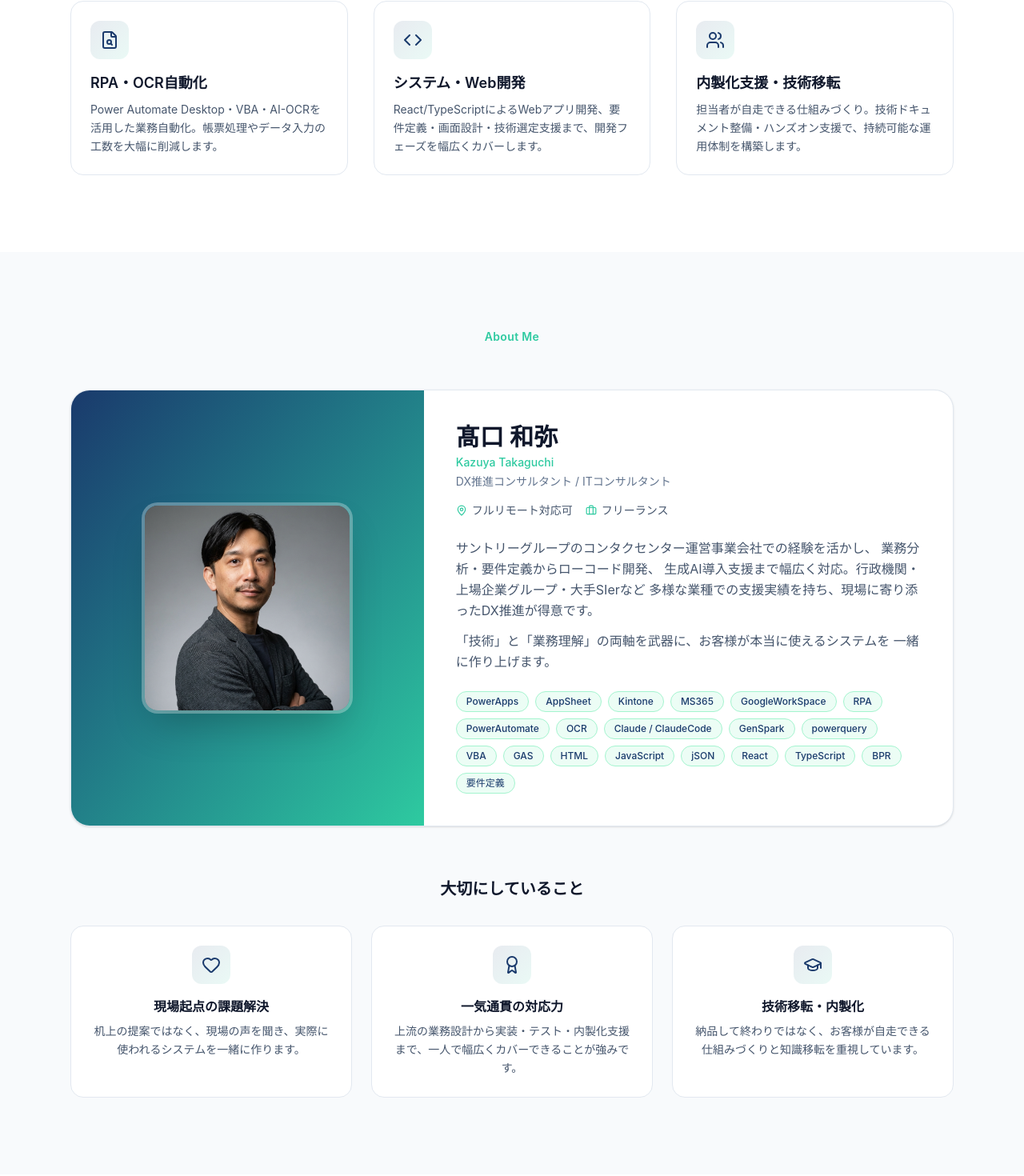
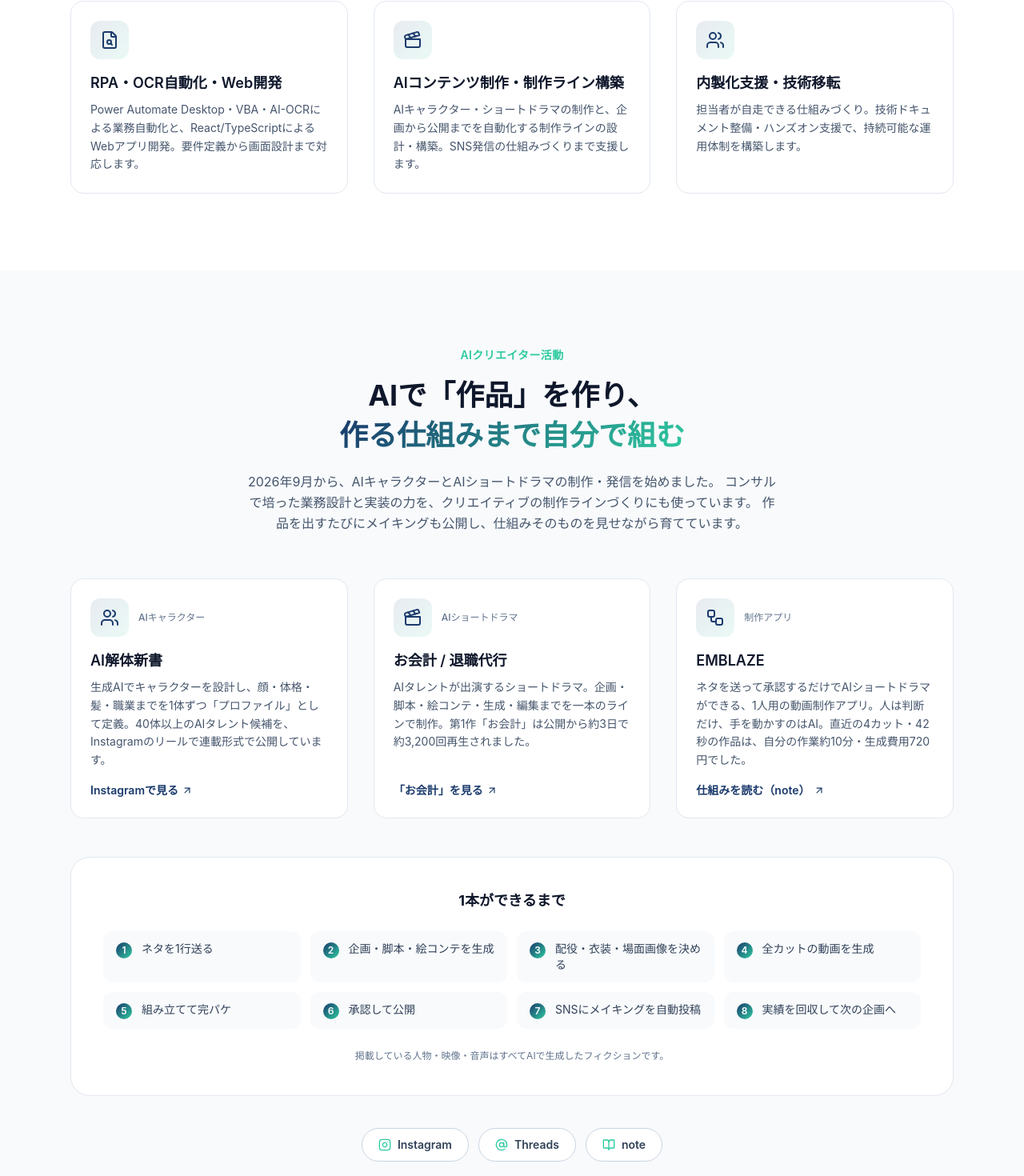
Before and after one commit to d-hack-takaguchi/portfolio, a Next.js app: page / in a window 1280 px wide. Shown: the part 1220-2690 px from the top of the page at 80% size. Built offline with nearby package versions, Linux system fonts and the light colour scheme.

Commit message:
ポートフォリオにAIクリエイター活動を追加し、プロフィール・サービス・技術スタックを刷新
Co-Authored-By: Claude Sonnet 5.5 <noreply@anthropic.com>
Claude-Session: https://claude.ai/code/session_011CEC2nH1ecn5z5dns7Jcq7

```diff
--- a/src/app/layout.tsx
+++ b/src/app/layout.tsx
@@ -2,9 +2,9 @@ import type { Metadata } from "next";
 import "./globals.css";
 
 export const metadata: Metadata = {
-  title: "DxHack | 髙口 和弥 - DX推進コンサルタント・ITコンサルタント",
+  title: "DxHack | 髙口 和弥 - DX推進コンサルタント / AIクリエイター",
   description:
-    "業務分析・要件定義からローコード開発・生成AI導入まで。構想から実装まで一気通貫でDXを推進するフリーランスコンサルタント。",
+    "業務分析・要件定義からローコード開発・生成AI導入まで、構想から実装まで一気通貫でDXを推進。AIキャラクター・AIショートドラマの制作と、制作ラインの構築にも取り組むフリーランスコンサルタント。",
   icons: {
     icon: "/icon.png",
     apple: "/apple-icon.png",
--- a/src/app/page.tsx
+++ b/src/app/page.tsx
@@ -1,6 +1,7 @@
 import Header from "@/components/Header";
 import Hero from "@/components/Hero";
 import Features from "@/components/Features";
+import AICreator from "@/components/AICreator";
 import About from "@/components/About";
 import CaseStudies from "@/components/CaseStudies";
 import TechStack from "@/components/TechStack";
@@ -14,6 +15,7 @@ export default function Home() {
       <main>
         <Hero />
         <Features />
+        <AICreator />
         <About />
         <CaseStudies />
         <TechStack />
--- /dev/null
+++ b/src/components/AICreator.tsx
@@ -0,0 +1,172 @@
+"use client";
+
+import { motion } from "framer-motion";
+import {
+  Clapperboard,
+  Users,
+  Workflow,
+  ArrowUpRight,
+  Instagram,
+  BookOpen,
+  AtSign,
+} from "lucide-react";
+
+const works = [
+  {
+    icon: Users,
+    label: "AIキャラクター",
+    title: "AI解体新書",
+    description:
+      "生成AIでキャラクターを設計し、顔・体格・髪・職業までを1体ずつ「プロファイル」として定義。40体以上のAIタレント候補を、Instagramのリールで連載形式で公開しています。",
+    href: "https://www.instagram.com/kazuya_dhack_ai",
+    cta: "Instagramで見る",
+  },
+  {
+    icon: Clapperboard,
+    label: "AIショートドラマ",
+    title: "お会計 / 退職代行",
+    description:
+      "AIタレントが出演するショートドラマ。企画・脚本・絵コンテ・生成・編集までを一本のラインで制作。第1作「お会計」は公開から約3日で約3,200回再生されました。",
+    href: "https://www.instagram.com/reel/DdvqzMDJ6GC/",
+    cta: "「お会計」を見る",
+  },
+  {
+    icon: Workflow,
+    label: "制作アプリ",
+    title: "EMBLAZE",
+    description:
+      "ネタを送って承認するだけでAIショートドラマができる、1人用の動画制作アプリ。人は判断だけ、手を動かすのはAI。直近の4カット・42秒の作品は、自分の作業約10分・生成費用720円でした。",
+    href: "https://note.com/kazuya_dhack_ai/n/na5b54681d0d0",
+    cta: "仕組みを読む（note）",
+  },
+];
+
+const steps = [
+  "ネタを1行送る",
+  "企画・脚本・絵コンテを生成",
+  "配役・衣装・場面画像を決める",
+  "全カットの動画を生成",
+  "組み立てて完パケ",
+  "承認して公開",
+  "SNSにメイキングを自動投稿",
+  "実績を回収して次の企画へ",
+];
+
+const links = [
+  {
+    icon: Instagram,
+    label: "Instagram",
+    href: "https://www.instagram.com/kazuya_dhack_ai",
+  },
+  {
+    icon: AtSign,
+    label: "Threads",
+    href: "https://www.threads.com/@dhack.ai",
+  },
+  {
+    icon: BookOpen,
+    label: "note",
+    href: "https://note.com/kazuya_dhack_ai",
+  },
+];
+
+export default function AICreator() {
+  return (
+    <section id="creator" className="bg-slate-50 py-24">
+      <div className="mx-auto max-w-6xl px-6">
+        <span className="mb-4 block text-center text-sm font-semibold tracking-wide text-[#2ecaa0]">
+          AIクリエイター活動
+        </span>
+        <h2 className="mx-auto max-w-3xl text-center text-3xl font-bold leading-snug text-slate-900 md:text-4xl">
+          AIで「作品」を作り、
+          <br className="hidden sm:block" />
+          <span className="text-brand-gradient">作る仕組みまで自分で組む</span>
+        </h2>
+        <p className="mx-auto mt-5 max-w-2xl text-center leading-relaxed text-slate-600">
+          2026年9月から、AIキャラクターとAIショートドラマの制作・発信を始めました。
+          コンサルで培った業務設計と実装の力を、クリエイティブの制作ラインづくりにも使っています。
+          作品を出すたびにメイキングも公開し、仕組みそのものを見せながら育てています。
+        </p>
+
+        <div className="mt-14 grid gap-8 md:grid-cols-3">
+          {works.map((w, i) => (
+            <motion.a
+              key={w.title}
+              href={w.href}
+              target="_blank"
+              rel="noopener noreferrer"
+              initial={{ opacity: 0, y: 24 }}
+              whileInView={{ opacity: 1, y: 0 }}
+              viewport={{ once: true, amount: 0.3 }}
+              transition={{ delay: i * 0.1, duration: 0.5 }}
+              className="group flex flex-col rounded-2xl border border-slate-200 bg-white p-6 transition hover:border-[#2ecaa0]/40 hover:shadow-lg"
+            >
+              <div className="mb-4 flex items-center gap-3">
+                <div className="rounded-xl bg-gradient-to-br from-[#1a3a6c]/10 to-[#2ecaa0]/10 p-3 text-[#1a3a6c]">
+                  <w.icon size={24} />
+                </div>
+                <span className="text-xs font-medium text-slate-500">
+                  {w.label}
+                </span>
+              </div>
+              <h3 className="mb-2 text-lg font-semibold text-slate-900">
+                {w.title}
+              </h3>
+              <p className="mb-4 flex-1 text-sm leading-relaxed text-slate-600">
+                {w.description}
+              </p>
+              <span className="inline-flex items-center gap-1 text-sm font-semibold text-[#1a3a6c] transition group-hover:text-[#2ecaa0]">
+                {w.cta}
+                <ArrowUpRight size={14} />
+              </span>
+            </motion.a>
+          ))}
+        </div>
+
+        {/* Production line */}
+        <motion.div
+          initial={{ opacity: 0, y: 24 }}
+          whileInView={{ opacity: 1, y: 0 }}
+          viewport={{ once: true, amount: 0.2 }}
+          transition={{ duration: 0.6 }}
+          className="mt-12 rounded-3xl border border-slate-200 bg-white p-8 md:p-10"
+        >
+          <h3 className="text-center text-lg font-bold text-slate-900">
+            1本ができるまで
+          </h3>
+          <ol className="mt-6 grid gap-3 sm:grid-cols-2 lg:grid-cols-4">
+            {steps.map((s, i) => (
+              <li
+                key={s}
+                className="flex items-start gap-3 rounded-xl bg-slate-50 px-4 py-3 text-sm text-slate-700"
+              >
+                <span className="mt-0.5 inline-flex h-5 w-5 shrink-0 items-center justify-center rounded-full bg-brand-gradient text-xs font-semibold text-white">
+                  {i + 1}
+                </span>
+                {s}
+              </li>
+            ))}
+          </ol>
+          <p className="mt-6 text-center text-xs leading-relaxed text-slate-500">
+            掲載している人物・映像・音声はすべてAIで生成したフィクションです。
+          </p>
+        </motion.div>
+
+        <div className="mt-10 flex flex-wrap items-center justify-center gap-3">
+          {links.map((l) => (
+            <a
+              key={l.label}
+              href={l.href}
+              target="_blank"
+              rel="noopener noreferrer"
+              className="inline-flex items-center gap-2 rounded-full border border-slate-300 bg-white px-5 py-2.5 text-sm font-semibold text-slate-700 transition hover:border-[#2ecaa0] hover:shadow-sm"
+            >
+              <l.icon size={16} className="text-[#2ecaa0]" />
+              {l.label}
+            </a>
+          ))}
+        </div>
+      </div>
+    </section>
+  );
+}
--- a/src/components/About.tsx
+++ b/src/components/About.tsx
@@ -14,10 +14,10 @@ import {
 const career = [
   {
     period: "現在",
-    role: "フリーランス DX推進コンサルタント / ITコンサルタント",
+    role: "フリーランス DX推進コンサルタント / ITコンサルタント / AIクリエイター",
     org: "DxHack（個人事業）",
     description:
-      "ローコード開発・生成AI導入・業務自動化など、構想から実装まで一気通貫でDX推進を支援。",
+      "ローコード開発・生成AI導入・業務自動化に加え、AIキャラクター・AIショートドラマの制作と制作ラインの構築に取り組む。",
   },
   {
     period: "前職",
@@ -84,7 +84,7 @@ export default function About() {
                 Kazuya Takaguchi
               </p>
               <p className="mt-1 text-sm text-slate-500">
-                DX推進コンサルタント / ITコンサルタント
+                DX推進コンサルタント / ITコンサルタント / AIクリエイター
               </p>
 
               <div className="mt-4 flex flex-wrap gap-4 text-sm text-slate-600">
@@ -99,7 +99,7 @@ export default function About() {
               </div>
 
               <p className="mt-6 leading-relaxed text-slate-600">
-                サントリーグループのコンタクセンター運営事業会社での経験を活かし、
+                サントリーグループのコンタクトセンター運営事業会社での経験を活かし、
                 業務分析・要件定義からローコード開発、
                 生成AI導入支援まで幅広く対応。行政機関・上場企業グループ・大手SIerなど
                 多様な業種での支援実績を持ち、現場に寄り添ったDX推進が得意です。
@@ -107,6 +107,12 @@ export default function About() {
               <p className="mt-3 leading-relaxed text-slate-600">
                 「技術」と「業務理解」の両軸を武器に、お客様が本当に使えるシステムを
                 一緒に作り上げます。
+              </p>
+              <p className="mt-3 leading-relaxed text-slate-600">
+                2026年からはAIクリエイターとしても活動。AIキャラクター「AI解体新書」や
+                AIショートドラマを発信しながら、企画から公開までを自動化する
+                制作アプリ「EMBLAZE」を自作しています。自分で作って使い込んだ
+                生成AIの知見を、お客様の業務への導入にも還元しています。
               </p>
 
               {/* Skill tags */}
@@ -121,6 +127,10 @@ export default function About() {
                   "PowerAutomate",
                   "OCR",
                   "Claude / ClaudeCode",
+                  "ChatGPT",
+                  "Next.js",
+                  "AI映像生成",
+                  "GitHub Actions",
                   "GenSpark",
                   "powerquery",
                   "VBA",
--- a/src/components/Features.tsx
+++ b/src/components/Features.tsx
@@ -6,7 +6,7 @@ import {
   Blocks,
   Bot,
   FileSearch,
-  Code,
+  Clapperboard,
   Users,
 } from "lucide-react";
 
@@ -31,15 +31,15 @@ const features = [
   },
   {
     icon: FileSearch,
-    title: "RPA・OCR自動化",
+    title: "RPA・OCR自動化・Web開発",
     description:
-      "Power Automate Desktop・VBA・AI-OCRを活用した業務自動化。帳票処理やデータ入力の工数を大幅に削減します。",
+      "Power Automate Desktop・VBA・AI-OCRによる業務自動化と、React/TypeScriptによるWebアプリ開発。要件定義から画面設計まで対応します。",
   },
   {
-    icon: Code,
-    title: "システム・Web開発",
+    icon: Clapperboard,
+    title: "AIコンテンツ制作・制作ライン構築",
     description:
-      "React/TypeScriptによるWebアプリ開発、要件定義・画面設計・技術選定支援まで、開発フェーズを幅広くカバーします。",
+      "AIキャラクター・ショートドラマの制作と、企画から公開までを自動化する制作ラインの設計・構築。SNS発信の仕組みづくりまで支援します。",
   },
   {
     icon: Users,
--- a/src/components/Header.tsx
+++ b/src/components/Header.tsx
@@ -6,6 +6,7 @@ import { Menu, X } from "lucide-react";
 
 const navLinks = [
   { href: "#features", label: "サービス" },
+  { href: "#creator", label: "AIクリエイター" },
   { href: "#about", label: "About Me" },
   { href: "#cases", label: "実績・事例" },
   { href: "#techstack", label: "技術スタック" },
--- a/src/components/Hero.tsx
+++ b/src/components/Hero.tsx
@@ -40,6 +40,7 @@ export default function Hero() {
           <p className="mx-auto mt-6 max-w-2xl text-lg leading-relaxed text-slate-600">
             業務分析・要件定義からローコード開発・生成AI導入まで。
             現場を知るコンサルタントが、貴社の課題に最適なソリューションをご提供します。
+            いまはAIキャラクターとAIショートドラマの制作にも取り組み、作る仕組みごと形にしています。
           </p>
 
           <div className="mt-10 flex flex-col items-center justify-center gap-4 sm:flex-row">
@@ -58,6 +59,12 @@ export default function Hero() {
               className="inline-flex items-center gap-2 rounded-full border border-slate-300 bg-white px-8 py-3.5 text-sm font-semibold text-slate-700 transition hover:border-[#2ecaa0] hover:shadow-sm"
             >
               実績・事例を見る
+            </a>
+            <a
+              href="#creator"
+              className="inline-flex items-center gap-2 rounded-full border border-slate-300 bg-white px-8 py-3.5 text-sm font-semibold text-slate-700 transition hover:border-[#2ecaa0] hover:shadow-sm"
+            >
+              AIクリエイター活動
             </a>
           </div>
         </motion.div>
--- a/src/components/TechStack.tsx
+++ b/src/components/TechStack.tsx
@@ -8,6 +8,9 @@ import {
   Bot,
   Cloud,
   FileText,
+  Clapperboard,
+  Megaphone,
+  Workflow,
 } from "lucide-react";
 
 const stacks = [
@@ -24,7 +27,7 @@ const stacks = [
   {
     category: "開発言語・フレームワーク",
     icon: Code,
-    items: ["React", "JavaScript", "TypeScript", "HTML/CSS", "VBA", "Python"],
+    items: ["Next.js", "React", "JavaScript", "TypeScript", "HTML/CSS", "VBA", "Python"],
   },
   {
     category: "RPA・自動化",
@@ -40,6 +43,21 @@ const stacks = [
     category: "ドキュメント・設計",
     icon: FileText,
     items: ["業務フロー図", "ユーザーストーリー", "提案書", "技術検証レポート"],
+  },
+  {
+    category: "AI映像・画像生成",
+    icon: Clapperboard,
+    items: ["ChatGPT（画像）", "fal", "Higgsfield", "Blender"],
+  },
+  {
+    category: "制作ライン自動化",
+    icon: Workflow,
+    items: ["Claude Code", "Codex", "GitHub Actions", "Vercel"],
+  },
+  {
+    category: "発信・SNS運用",
+    icon: Megaphone,
+    items: ["Instagram", "Threads", "X", "note"],
   },
 ];
 
```
